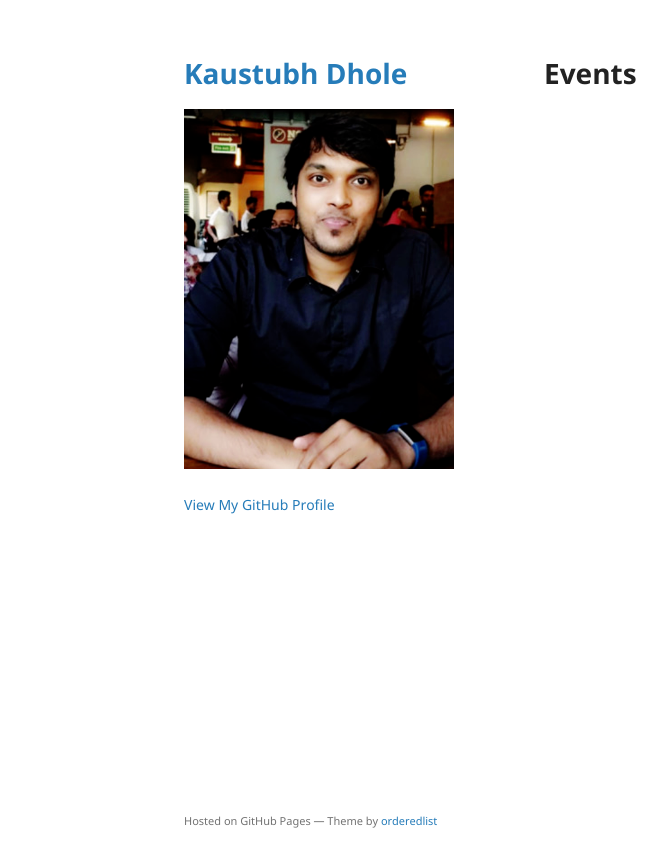
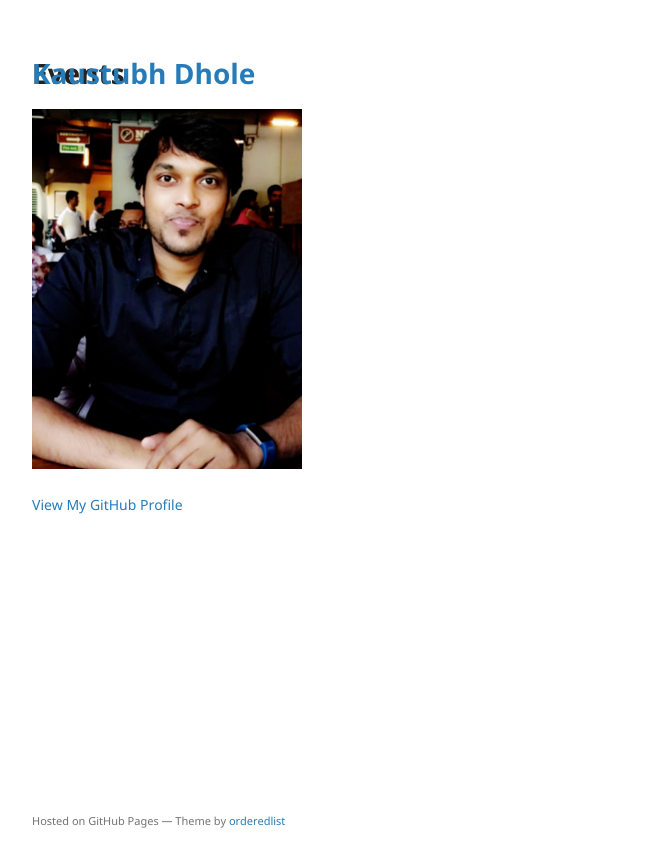
Before and after one commit to alephmembeth/alephmembeth.github.io, a Jekyll site: the page built from events.md, in a window 1280 px wide. Shown: the top 867 px of the page, without its empty margins (26-693 px from the left). Built offline with Jekyll 4.4.1, drawn with Linux system fonts in a browser that asks for light colours; the repository's description, which GitHub fills in, is left out; our own code applies the rules of GitHub Pages for plain Markdown files.

Commit message:
Update style.scss

```diff
--- a/assets/css/style.scss
+++ b/assets/css/style.scss
@@ -10,3 +10,16 @@
   box-shadow: 0 4px 8px rgba(0, 0, 0, 0.2); /* Subtle shadow */
   width: 150px; /* Set consistent width */
 }
+.wrapper {
+  max-width: none;
+  width: 100%;
+  margin: 0;
+  padding: 0;
+}
+
+.wrapper section {
+  max-width: none;
+  width: 100%;
+  margin: 0;
+  padding: 0;
+}
```
